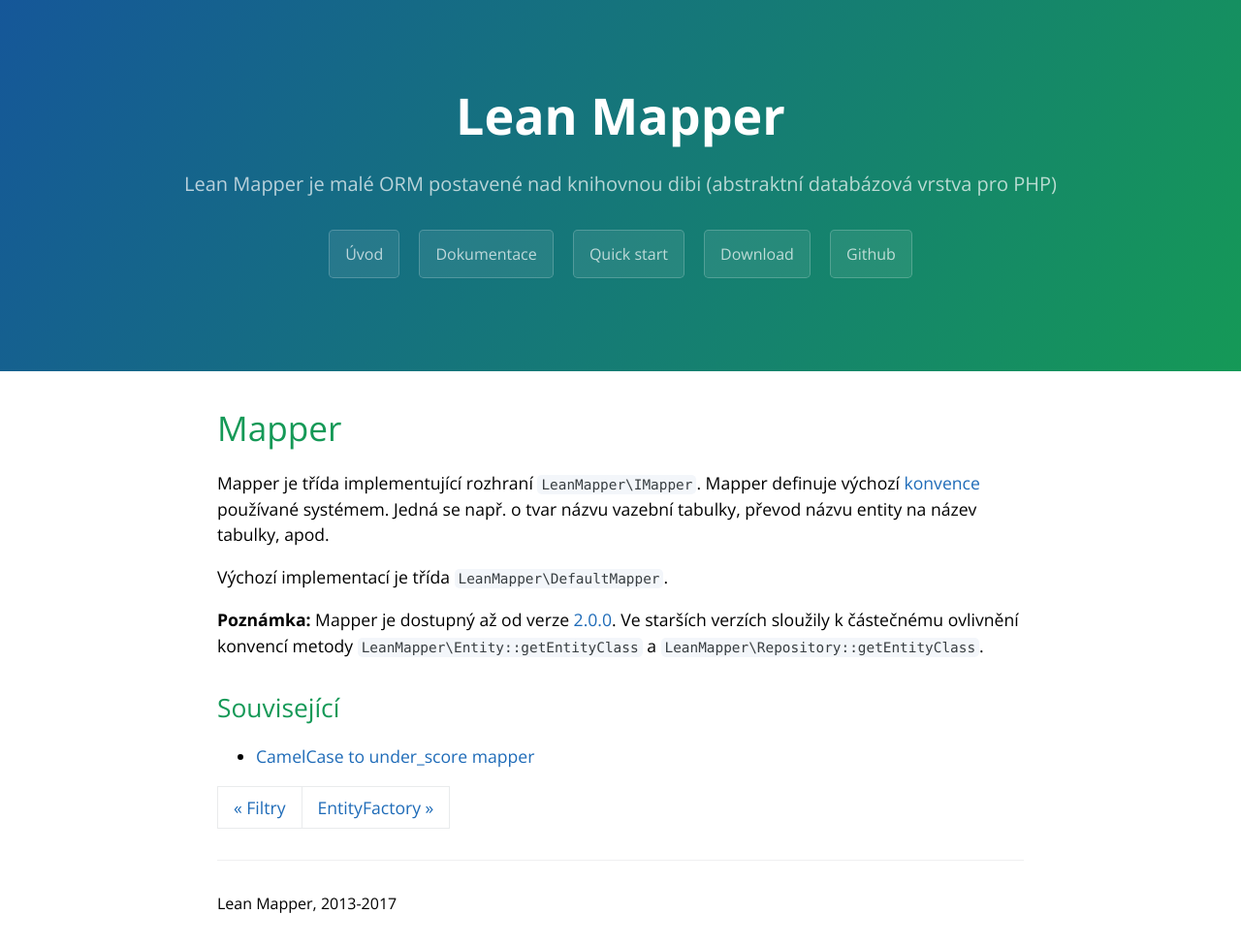
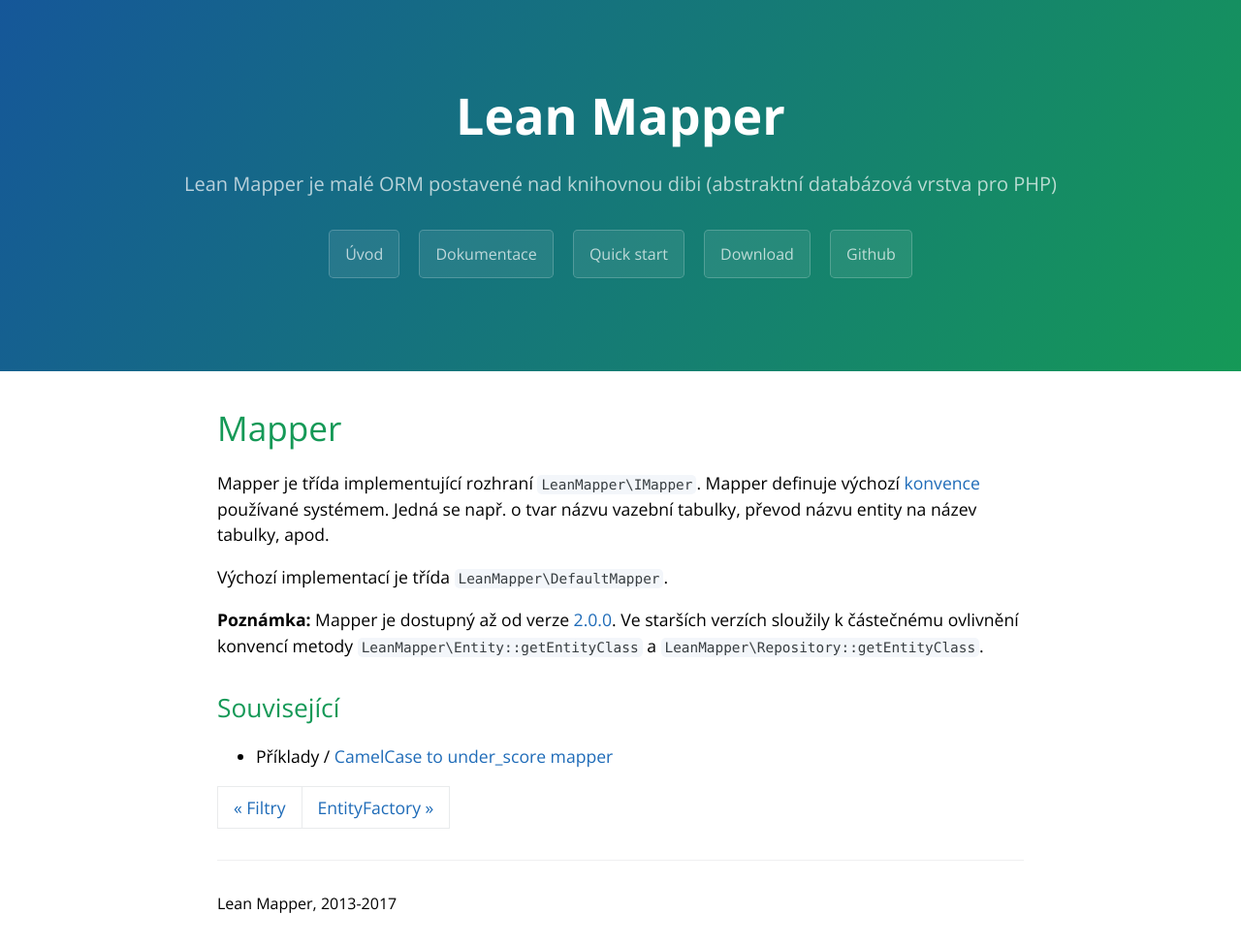
Before and after one commit to LeanMapper/LeanMapper.github.io, a Jekyll site: the page built from cs/docs/mapper.md, in a window 1280 px wide. Shown: the whole page at 97% size. Built offline with Jekyll 4.4.1, drawn with Linux system fonts in a browser that asks for light colours.

Commit message:
Mapper: improved link to tutorials

```diff
--- a/cs/docs/mapper.md
+++ b/cs/docs/mapper.md
@@ -11,7 +11,7 @@ Výchozí implementací je třída `LeanMapper\DefaultMapper`.
 
 ## Související
 
-* [CamelCase to under_score mapper](/cs/tutorials/camelcase-to-underscore-mapper/)
+* Příklady / [CamelCase to under_score mapper](/cs/tutorials/camelcase-to-underscore-mapper/)
 
 
 [« Filtry](/cs/docs/filtry/) | [EntityFactory »](/cs/docs/entity-factory/)
```
